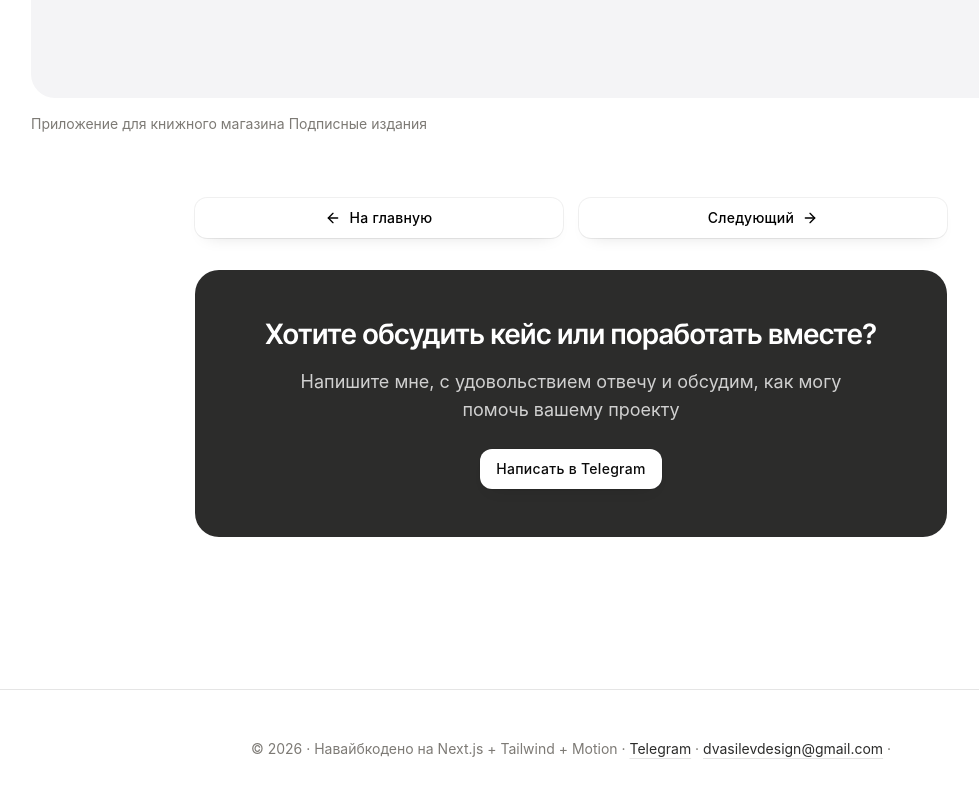
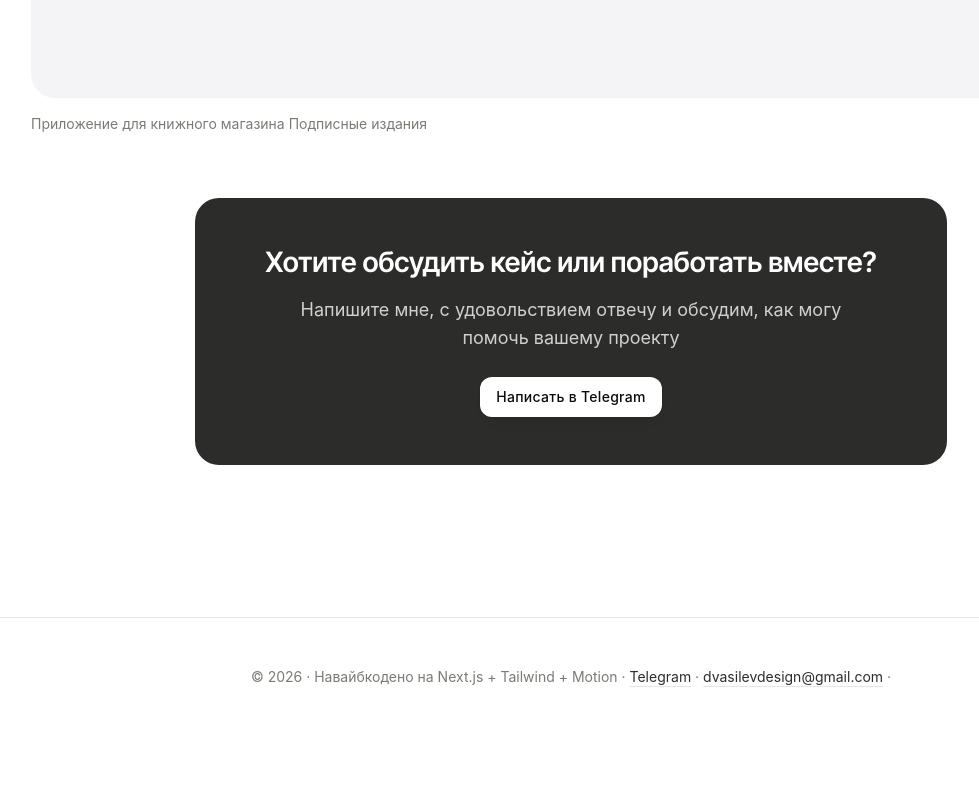
Before and after one commit to d1mavasilev/my-portfolio-next, a Next.js app: page /cases/visuals in a window 1280 px wide. Shown: the part 2889-3687 px from the top of the page, without its empty margins (69-1048 px from the left). After the commit the page ends 3625 px from the top, so only its background shows below. Built offline with nearby package versions, Linux system fonts and the light colour scheme.

Commit message:
описание

```diff
--- a/app/cases/visuals/page.tsx
+++ b/app/cases/visuals/page.tsx
@@ -35,7 +35,6 @@ export default function VisualsPage() {
           />
         </section>
 
-        <CaseNavigation nextHref="/cases/upjob" />
         <ProjectCTA />
       </div>
     </ProjectPageShell>
```
